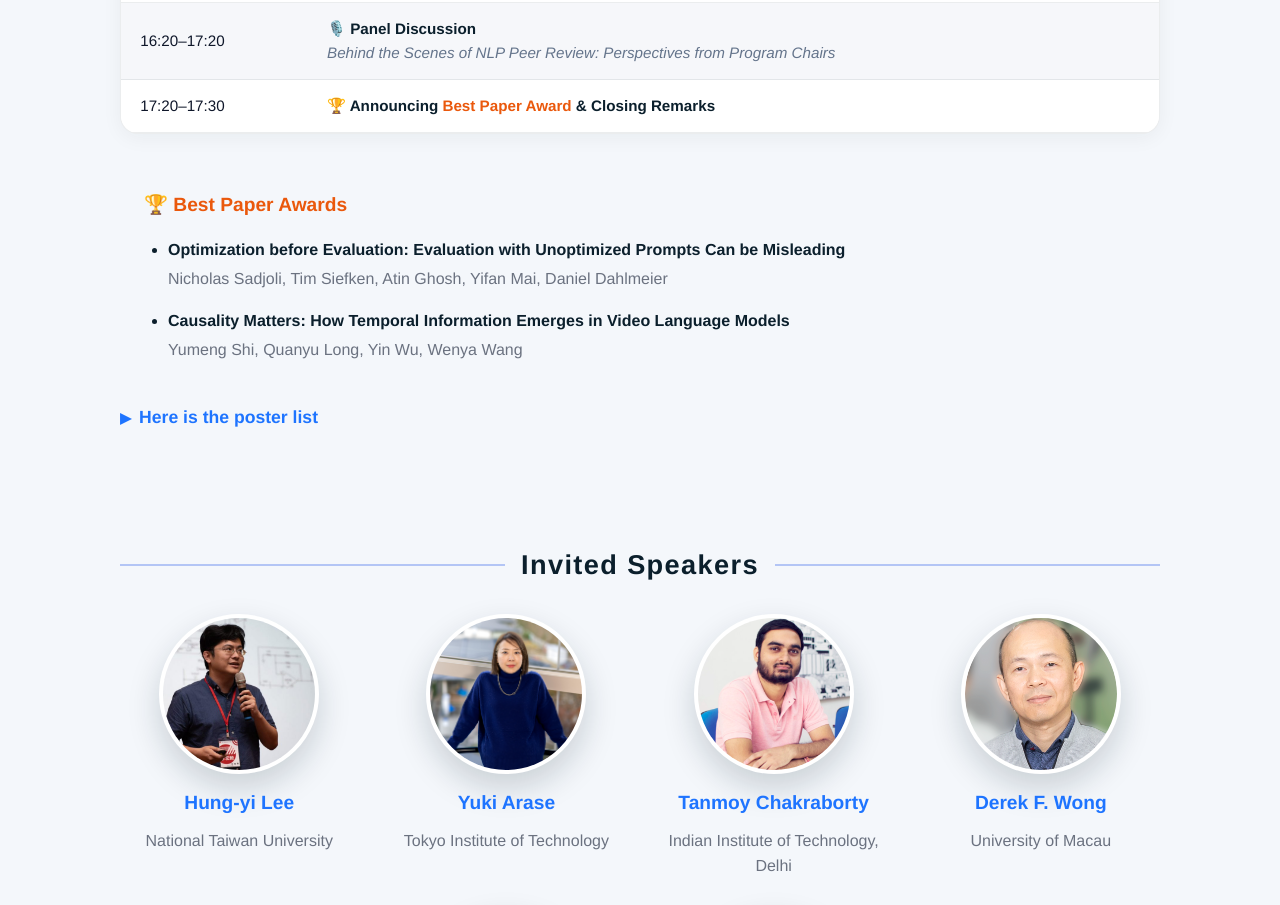
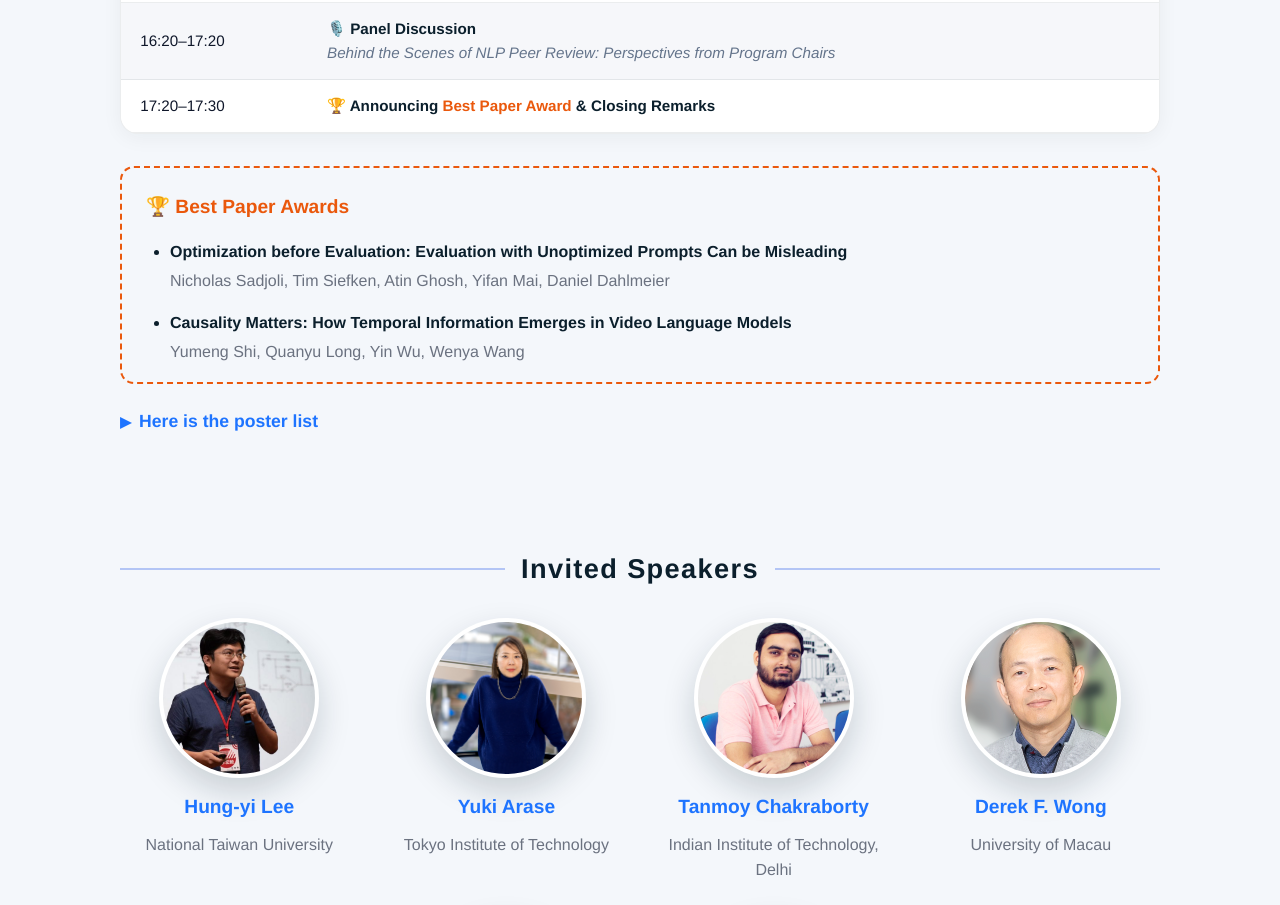
Before and after one commit to ssnlp2026/ssnlp2026.github.io, a plain HTML site: page index.html in a window 1280 px wide. Shown: the part 2233-3138 px from the top of the page. Drawn offline with Linux system fonts and the light colour scheme.

Commit message:
Add dashed border to Best Paper Awards

```diff
--- a/index.html
+++ b/index.html
@@ -1462,7 +1462,7 @@
         </table>
       </div>
 
-      <div id="best-paper" style="margin-top: 2rem; padding: 1.5rem 1.5rem 1rem;">
+      <div id="best-paper" style="margin-top: 2rem; padding: 1.5rem 1.5rem 1rem; border: 2px dashed #ea580c; border-radius: 14px;">
         <h3 style="margin: 0 0 1rem; font-size: 1.2rem; color: #ea580c;">🏆 Best Paper Awards</h3>
         <ul style="margin: 0; padding-left: 1.5rem; font-size: 1rem; line-height: 1.8;">
           <li><strong>Optimization before Evaluation: Evaluation with Unoptimized Prompts Can be Misleading</strong><br><span style="color: #6b7280;">Nicholas Sadjoli, Tim Siefken, Atin Ghosh, Yifan Mai, Daniel Dahlmeier</span></li>
```
